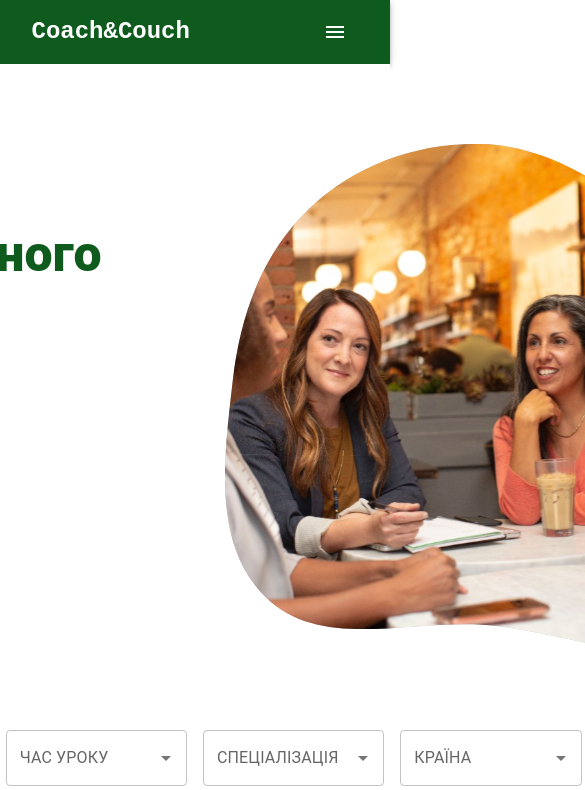
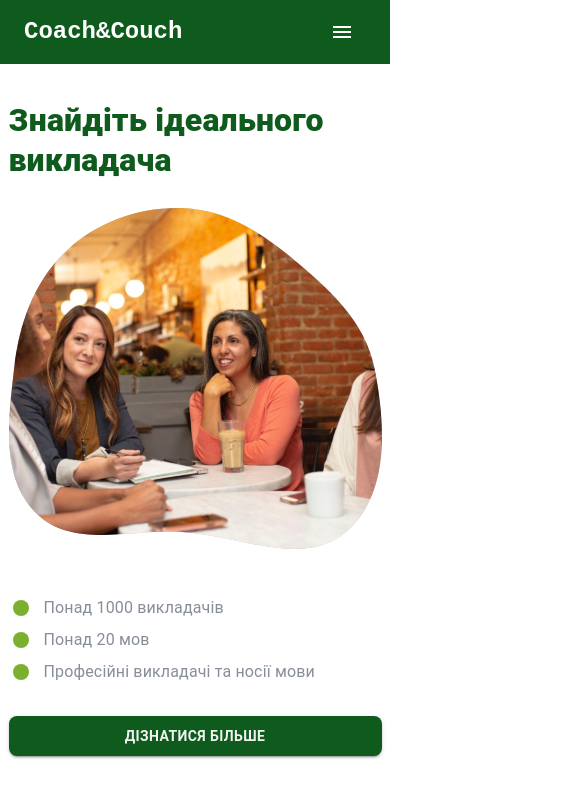
Before and after one commit to ViktoriiaPavliukh/CoachAndCouch, a React (Vite) app: page /announcement in a window 390 px wide. Shown: the top 790 px of the page, 585 px wide, since content can reach past the window. Built offline with nearby package versions, Linux system fonts and the light colour scheme.

Commit message:
make preview page responsive/adaptive and update styles in header(hover effect)

```diff
--- a/src/components/Header/Header.jsx
+++ b/src/components/Header/Header.jsx
@@ -58,7 +58,7 @@ export function Header() {
 
   return (
     <AppBar position="static">
-      <Container sx={{ maxWidth: { lg: 1200, md: 834, sm: 375 } }}>
+      <Container sx={{ maxWidth: { lg: 1200, md: 834 } }}>
         <Toolbar disableGutters>
           <Typography
             variant="h6"
@@ -137,7 +137,6 @@ export function Header() {
                     variant="fontHeader"
                     sx={{
                       mr: 5.5,
-                      color: (theme) => theme.palette.buttonColor.fontColor,
                     }}
                   >
                     {title.charAt(0).toUpperCase() +
@@ -161,6 +160,10 @@ export function Header() {
                   textTransform: "lowercase",
                   "&:first-letter": {
                     textTransform: "capitalize",
+                  },
+                  transition: "color 0.3s",
+                  "&:hover": {
+                    color: (theme) => theme.palette.textColor.menuHover,
                   },
                 }}
               >
@@ -198,7 +201,13 @@ export function Header() {
             ) : (
               pages.slice(5, 6).map(({ title, link }) => (
                 <MenuItem
-                  sx={{ px: "12px" }}
+                  sx={{
+                    px: "12px",
+                    transition: "color 0.3s",
+                    "&:hover": {
+                      color: (theme) => theme.palette.textColor.menuHover,
+                    },
+                  }}
                   key={title}
                   onClick={() => {
                     navigate(link);
@@ -224,6 +233,11 @@ export function Header() {
                       backgroundColor: (theme) =>
                         theme.palette.buttonColor.main,
                       borderRadius: "6px",
+                      transition: "background-color 0.3s",
+                      "&:hover": {
+                        backgroundColor: (theme) =>
+                          theme.palette.buttonColor.hover,
+                      },
                     }}
                   >
                     <Typography textAlign="center">
--- a/src/components/Preview/DescriptionImage.jsx
+++ b/src/components/Preview/DescriptionImage.jsx
@@ -1,6 +1,12 @@
 import descriptionImage from "@assets/templates/teachers.svg";
 export function DescriptionImage() {
   return (
-    <img src={descriptionImage} alt="Teachers" style={{ maxWidth: "50%" }} />
+    <img
+      src={descriptionImage}
+      alt="Teachers"
+      style={{
+        maxWidth: "100%"
+      }}
+    />
   );
 }
--- a/src/components/Preview/Filter.jsx
+++ b/src/components/Preview/Filter.jsx
@@ -12,16 +12,10 @@ export const Filter = ({ options, getOptionLabel, label }) => {
     <Autocomplete
       id={`${label}-filter`}
       options={options}
-      // getOptionLabel={getOptionLabel}
-      getOptionLabel={option => option.title}
+      getOptionLabel={(option) => option.title}
       filterOptions={filterOptions}
-      sx={{ width: 300 }}
-      renderInput={params => (
-        <TextField
-          {...params}
-          label={label}
-        />
-      )}
+      sx={{ width: { md: 175, xs: 164 }, fontSize: "10px" }}
+      renderInput={(params) => <TextField {...params} label={label} />}
     />
   );
 };
--- a/src/components/Preview/Preview.jsx
+++ b/src/components/Preview/Preview.jsx
@@ -38,29 +38,51 @@ export function Preview() {
       maxWidth="100vw"
       sx={{
         backgroundColor: "background.paper",
-        m: 0,
         display: "flex",
         justifyContent: "center",
+        px: { xs: "16px" },
       }}
     >
-      <Box maxWidth="1168px">
-        <Box sx={{ display: "flex", my: "80px", gap: "63px" }}>
+      <Box
+        maxWidth="1168px"
+        sx={{
+          display: "flex",
+          flexDirection: "column",
+          justifyContent: "center",
+          alignItems: "center",
+        }}
+      >
+        <Box
+          sx={{
+            display: "flex",
+            flexDirection: { xs: "column", md: "row" },
+            mt: { lg: "80px", md: "64px", xs: "36px" },
+            mb: { lg: "95px", md: "61px", xs: "36px" },
+            gap: { md: "18px", lg: "63px" },
+          }}
+        >
           <Box
             sx={{
               display: "flex",
-              mt: "80px",
+              mt: { lg: "80px", xs: "0px" },
               flexDirection: "column",
-              gap: "60px",
+              gap: { xs: "28px", md: "50px", lg: "60px" },
             }}
           >
             <Typography
               variant="fontHeading"
               sx={{
                 color: (theme) => theme.palette.primary.main,
+                fontSize: { lg: "50px", md: "36px", xs: "32px" },
+                lineHeight: { xs: "40px", md: "44px", lg: "60px" },
+                display: "inline-block",
               }}
             >
               Знайдіть ідеального викладача
             </Typography>
+            <Box sx={{ display: { md: "none" }, pb: "8px" }}>
+              <DescriptionImage />
+            </Box>
             <List
               sx={{
                 padding: "0",
@@ -100,7 +122,16 @@ export function Preview() {
             <Button
               type="button"
               variant="contained"
-              sx={{ p: "12px 53px", maxWidth: "328px", borderRadius: "8px" }}
+              sx={{
+                p: "12px 53px",
+                maxWidth: { xs: "100%", sm: "375px", md: "328px" },
+                borderRadius: "8px",
+                transition: "background-color 0.3s",
+                "&:hover": {
+                  backgroundColor: (theme) =>
+                    theme.palette.buttonColor.darkHover,
+                },
+              }}
             >
               <Typography
                 variant="posterButton"
@@ -110,28 +141,41 @@ export function Preview() {
               </Typography>
             </Button>
           </Box>
-          <DescriptionImage />
+          <Box
+            sx={{
+              display: { xs: "none", md: "flex" },
+              width: { md: "376px", lg: "fit-content" },
+            }}
+          >
+            <DescriptionImage />
+          </Box>
         </Box>
-        <Stack direction="row" spacing={2} sx={{ mb: "43px" }}>
-          <Filter
-            options={languageOptions}
-            // getOptionLabel={option => option.title}
-            label="МОВА"
-          />
+        <Stack
+          direction="row"
+          sx={{
+            mb: { lg: "43px", md: "58px", xs: "36px" },
+            display: "flex",
+            maxWidth: { xs: "100%", md: "585px", sm: "500px", lg: "100%" },
+            justifyContent: "center",
+            flexWrap: { xs: "wrap", lg: "nowrap" },
+            columnGap: { xs: "16px", md: "30px", lg: "24px" },
+            rowGap: { xs: "16px", md: "20px" },
+          }}
+        >
+          <Filter options={languageOptions} label="МОВА" />
           <Filter options={ratingOptions} label="РЕЙТИНГ" />
           <Filter options={lessonTimeOptions} label="ЧАС УРОКУ" />
           <Filter options={specializationOptions} label="СПЕЦІАЛІЗАЦІЯ" />
           <Filter options={countryOptions} label="КРАЇНА" />
           <Filter options={hobbyOptions} label="ХОБІ" />
         </Stack>
-        <Box sx={{ flexGrow: 1, mb: "115px" }}>
+        <Box sx={{ display: "flex", justifyContent: "center", mb: "115px" }}>
           <Grid
             container
             sx={{
-              columnGap: "24px",
-              rowGap: "48px",
-              justifyContent: "space-between",
-              flexBasis: "30%",
+              columnGap: { sm: "16px", lg: "24px" },
+              rowGap: { xs: "32px", md: "48px" },
+              justifyContent: "center",
             }}
           >
             {teacherCardData.map((teacher) => (
--- a/src/components/Preview/TeacherCard.jsx
+++ b/src/components/Preview/TeacherCard.jsx
@@ -113,6 +113,10 @@ export function TeacherCard() {
             color: (theme) => theme.palette.buttonColor.fontColor,
             fontSize: "14px",
             fontWeight: "700",
+            transition: "background-color 0.3s",
+            "&:hover": {
+              backgroundColor: (theme) => theme.palette.buttonColor.darkHover,
+            },
           }}
         >
           ПРОБНИЙ УРОК
--- a/src/styles/theme.js
+++ b/src/styles/theme.js
@@ -1,4 +1,4 @@
-import { createTheme } from '@mui/material/styles';
+import { createTheme, responsiveFontSizes } from "@mui/material/styles";
 
 const createThemeTemplate = (themeColor) => ({
   components: {
@@ -29,12 +29,15 @@ const createThemeTemplate = (themeColor) => ({
     },
     buttonColor: {
       main: "#7ab02e",
+      hover: "#ADCF7D",
+      darkHover: "#50945E",
       fontColor: "#F1F3EF",
     },
     textColor: {
       grey: "#878D99",
       darkGrey: "#5A5E67",
       iconsGrey: "#7D7D7D",
+      menuHover: "#A4E941",
     },
   },
   typography: {
@@ -100,6 +103,11 @@ const createThemeTemplate = (themeColor) => ({
   },
 });
 
+
+
+
+
+
 export const lightTheme = createTheme(createThemeTemplate('light'));
 
 export const darkTheme = createTheme(createThemeTemplate('dark'));
```
